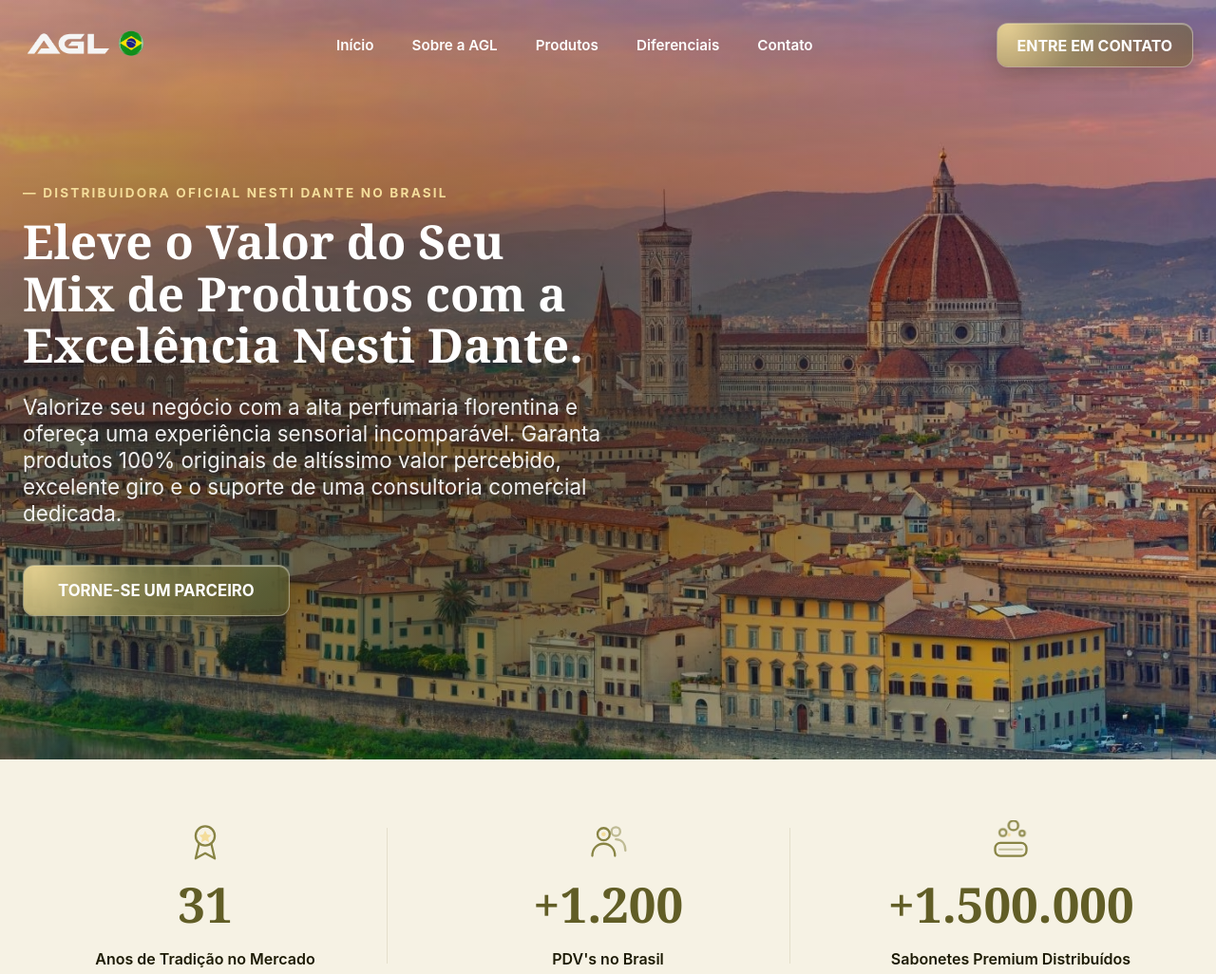
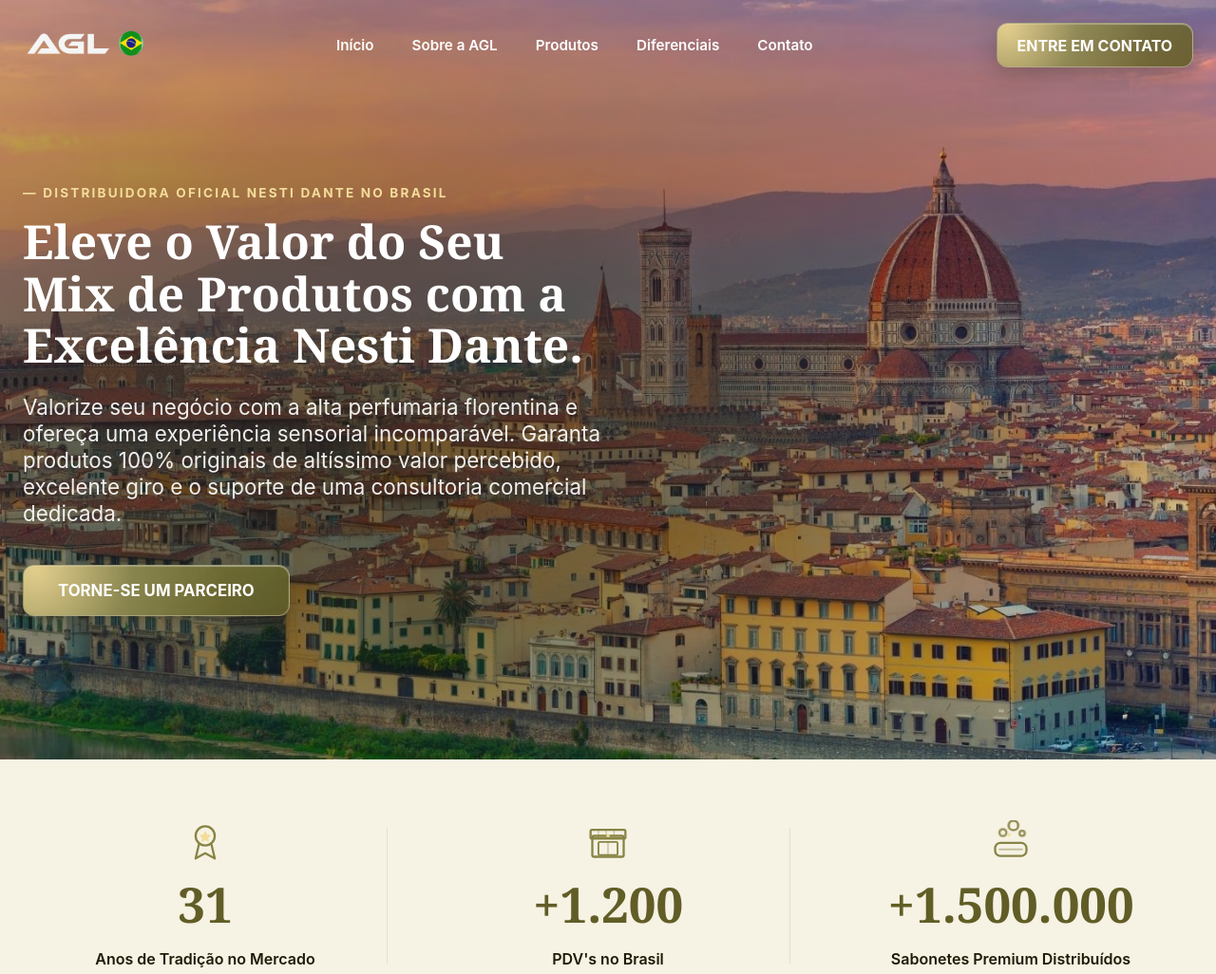
Before and after one commit to moniaof-webdesigner/AGL-NESTI-DANTE, a plain HTML site: page index.html in a window 1280 px wide. Shown: the top 1026 px of the page at 95% size. Drawn offline with nearby package versions, Linux system fonts and the light colour scheme.

Commit message:
icones E BOTAO FORMULÁRIO

```diff
--- a/css/style.css
+++ b/css/style.css
@@ -259,7 +259,7 @@
   position: relative;
   isolation: isolate;
   overflow: hidden;
-  background: linear-gradient(135deg, rgba(var(--color-primary-rgb), 0.55) 0%, rgba(var(--color-primary-dark-rgb), 0.55) 100%);
+  background: linear-gradient(135deg, rgba(var(--color-primary-rgb), 0.88) 0%, rgba(var(--color-primary-dark-rgb), 0.88) 100%);
   backdrop-filter: blur(14px) saturate(160%);
   -webkit-backdrop-filter: blur(14px) saturate(160%);
   box-shadow: 0 8px 24px rgba(29, 27, 5, 0.25), inset 0 1px 1px rgba(255, 255, 255, 0.45);
--- a/index.html
+++ b/index.html
@@ -145,11 +145,19 @@
         <div class="stats__item" data-aos="fade-up" data-aos-delay="150">
           <div class="stats__icon" aria-hidden="true">
             <svg viewBox="0 0 48 48" fill="none" xmlns="http://www.w3.org/2000/svg">
-              <circle cx="19" cy="16" r="7" stroke="currentColor" stroke-width="2.5"/>
-              <path d="M6 41C6 32.7 11.7 27 19 27C26.3 27 32 32.7 32 41" stroke="currentColor" stroke-width="2.5" stroke-linecap="round"/>
-              <circle cx="33" cy="13" r="5" stroke="currentColor" stroke-width="2.5" opacity="0.5"/>
-              <path d="M33 22C40 22 44 27 44 35" stroke="currentColor" stroke-width="2.5" stroke-linecap="round" opacity="0.5"/>
-              <circle cx="19" cy="16" r="2.5" fill="var(--color-gold)"/>
+              <!-- fachada -->
+              <rect x="6" y="18" width="36" height="24" rx="2" stroke="currentColor" stroke-width="2.5"/>
+              <!-- toldo com listras elegantes -->
+              <rect x="4" y="11" width="40" height="10" rx="1.5" stroke="currentColor" stroke-width="2.5"/>
+              <line x1="13" y1="11" x2="13" y2="21" stroke="currentColor" stroke-width="1.5" opacity="0.4"/>
+              <line x1="22" y1="11" x2="22" y2="21" stroke="currentColor" stroke-width="1.5" opacity="0.4"/>
+              <line x1="31" y1="11" x2="31" y2="21" stroke="currentColor" stroke-width="1.5" opacity="0.4"/>
+              <!-- porta larga -->
+              <rect x="13" y="25" width="22" height="15" rx="1.5" stroke="currentColor" stroke-width="2"/>
+              <!-- divisória central da porta -->
+              <line x1="24" y1="25" x2="24" y2="40" stroke="currentColor" stroke-width="1.5" opacity="0.45"/>
+              <!-- detalhe dourado — insígnia no toldo -->
+              <circle cx="24" cy="17.5" r="2" fill="var(--color-gold)"/>
             </svg>
           </div>
           <span class="stats__number">+<span data-counter data-target="1200">0</span></span>
@@ -603,7 +611,7 @@
 
             <div class="form__actions">
               <button type="submit" class="btn btn--primary btn--lg btn--block" id="submitBtn">
-                <span class="btn__label">Enviar Solicitação</span>
+                <span class="btn__label">ENVIAR SOLICITAÇÃO</span>
                 <span class="btn__spinner" aria-hidden="true"></span>
               </button>
             </div>
```
